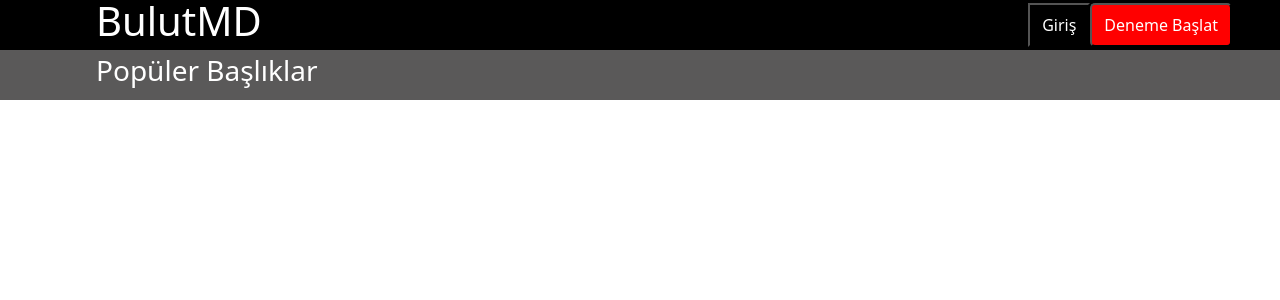
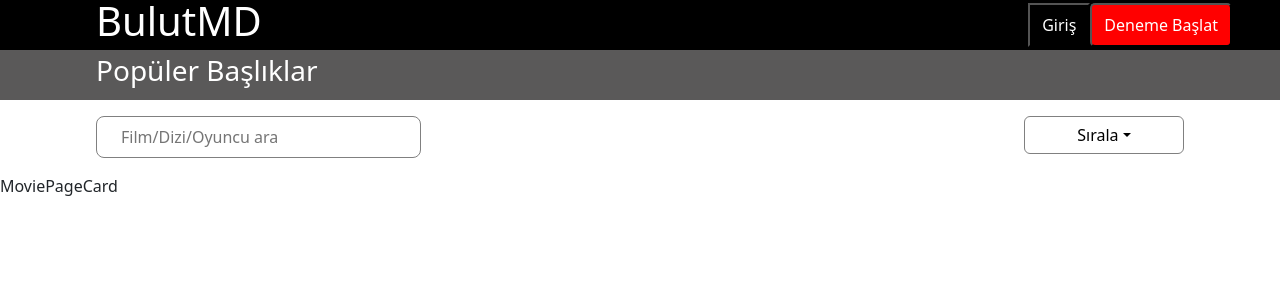
Before and after one commit to hakanduyar/bulutmd-netflix, a React (Create React App) app: page /Film in a window 1280 px wide. Shown: the top 300 px of the page. Built offline with nearby package versions, Linux system fonts and the light colour scheme.

Commit message:
Completed Movie Page Serch

```diff
--- /dev/null
+++ b/src/Component/MoviePageContanent/MoviePageCard.jsx
@@ -0,0 +1,7 @@
+import React from "react";
+
+function MoviePageCard() {
+  return <div>MoviePageCard</div>;
+}
+
+export default MoviePageCard;
--- /dev/null
+++ b/src/Component/MoviePageContanent/MoviePageSerch.jsx
@@ -0,0 +1,28 @@
+import React from "react";
+import Dropdown from "react-bootstrap/Dropdown";
+
+function MoviePageSerch() {
+  return (
+    <div className="serch">
+      <div className="serch-input">
+        <input type="text" placeholder="Film/Dizi/Oyuncu ara" />
+      </div>
+      <div className="serch-dropdown">
+        <Dropdown>
+          <Dropdown.Toggle className="dropdown" id="dropdown-basic">
+            Sırala
+          </Dropdown.Toggle>
+
+          <Dropdown.Menu>
+            <Dropdown.Item href="#/action-1">Yeniye Göre Sırala</Dropdown.Item>
+            <Dropdown.Item href="#/action-2">Eskiye Göre Sırala</Dropdown.Item>
+            <Dropdown.Item href="#/action-3">Puana Göre Sırala</Dropdown.Item>
+            <Dropdown.Item href="#/action-4">Rastgele Sırala</Dropdown.Item>
+          </Dropdown.Menu>
+        </Dropdown>
+      </div>
+    </div>
+  );
+}
+
+export default MoviePageSerch;
--- a/src/Container/Container.jsx
+++ b/src/Container/Container.jsx
@@ -5,6 +5,7 @@ import SubTitle from "../Component/Subtitle/SubTitle";
 import "../Css/Container/Container.css";
 import "../Css/SubTitle/Subtitle.css";
 import HomePage from "../Pages/HomePage/HomePage";
+import MoviePage from "../Pages/MoviePage/MoviePage";
 
 function Container() {
   return (
@@ -14,6 +15,7 @@ function Container() {
         <SubTitle />
         <Routes>
           <Route path="/" element={<HomePage />} />
+          <Route path="/Film" element={<MoviePage />} />
         </Routes>
       </div>
     </div>
--- /dev/null
+++ b/src/Css/MoviePage/MoviePage.css
@@ -0,0 +1,26 @@
+.serch {
+  display: flex;
+  justify-content: space-between;
+  margin: 1rem 6rem;
+}
+
+.serch-input {
+  width: 100%;
+}
+
+.serch-input input {
+  width: 35%;
+  padding: 0.5rem 1.5rem;
+  outline: none;
+  border-radius: 0.5rem;
+  border: solid 0.5px gray;
+  text-align: left;
+}
+
+.dropdown {
+  background: white !important;
+  color: black !important;
+  font-weight: lighter !important;
+  border-color: gray !important;
+  width: 160px !important;
+}
--- /dev/null
+++ b/src/Pages/MoviePage/MoviePage.jsx
@@ -0,0 +1,15 @@
+import React from "react";
+import MoviePageSerch from "../../Component/MoviePageContanent/MoviePageSerch";
+import MoviePageCard from "../../Component/MoviePageContanent/MoviePageCard";
+import "../../Css/MoviePage/MoviePage.css";
+
+function MoviePage() {
+  return (
+    <div>
+      <MoviePageSerch />
+      <MoviePageCard />
+    </div>
+  );
+}
+
+export default MoviePage;
```
